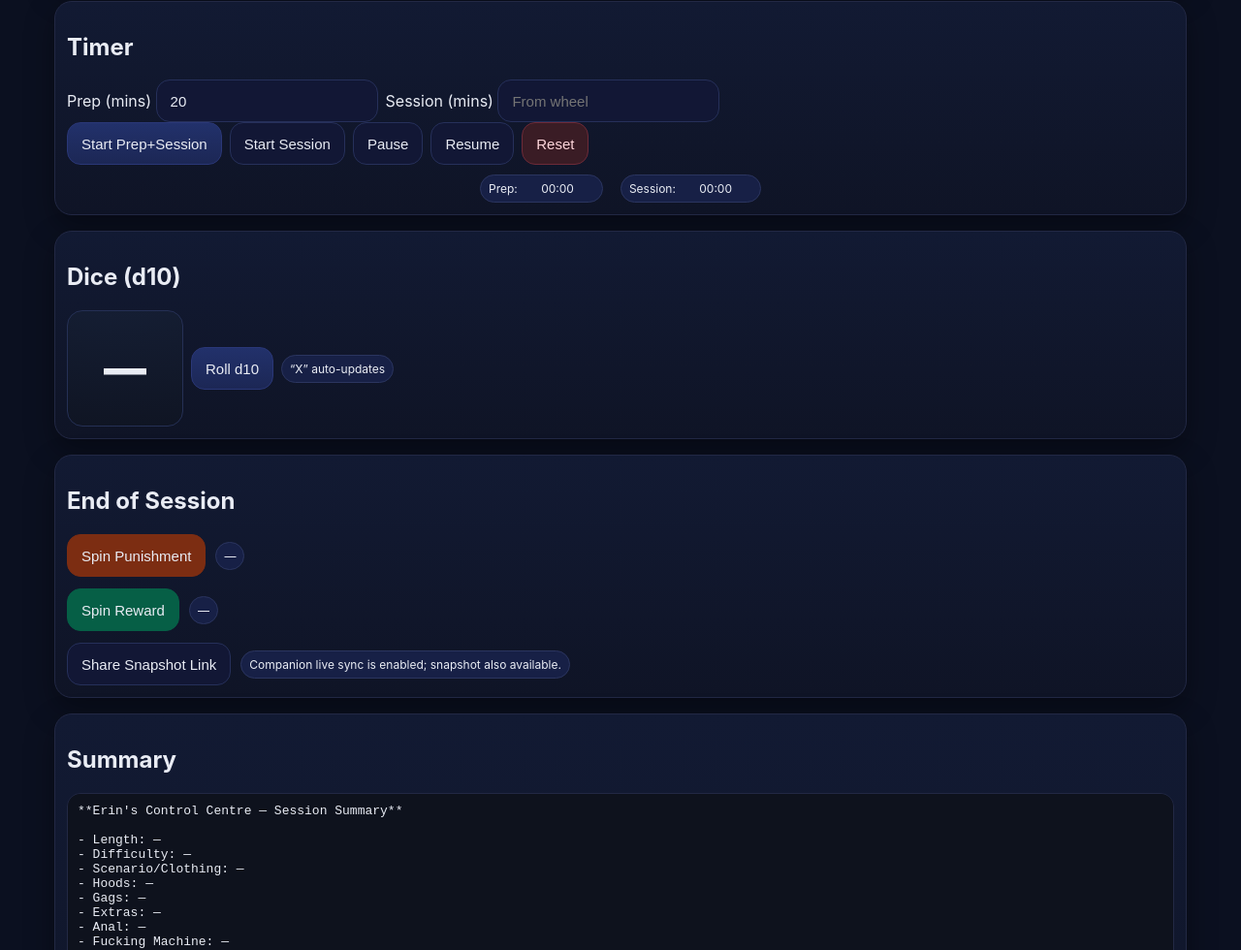
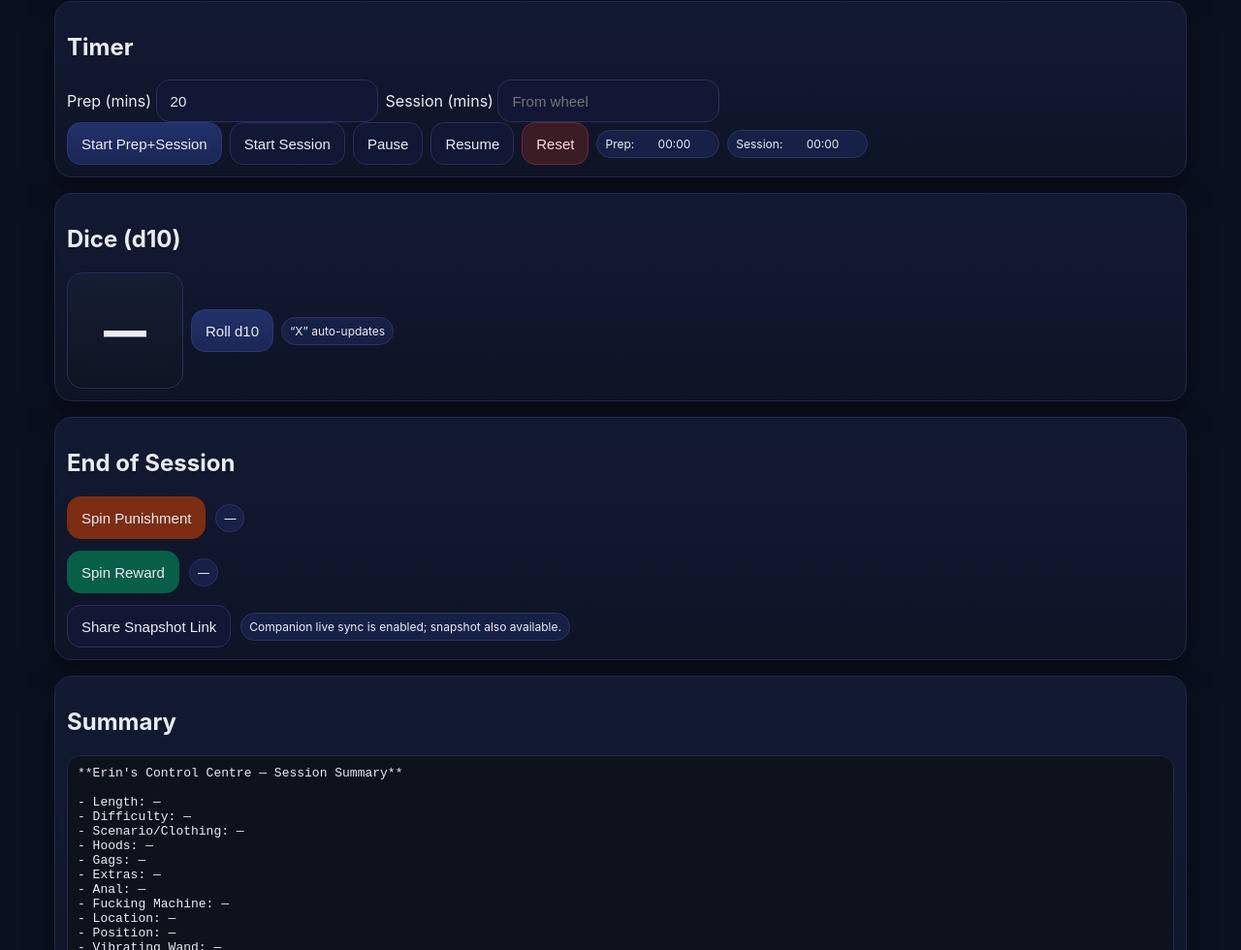
Before and after one commit to johnrwilkinson-ops/ErinsControlCentre, a website: page index.html in a window 1280 px wide. Shown: the part 2332-3312 px from the top of the page at 97% size. Drawn offline with Linux system fonts and the light colour scheme; no server answers.

Commit message:
Update index.html

```diff
--- a/index.html
+++ b/index.html
@@ -148,8 +148,6 @@ pre.out{white-space:pre-wrap; background:#0e121d; border:1px solid var(--line);
       <button id="pauseTimer">Pause</button>
       <button id="resumeTimer">Resume</button>
       <button id="resetTimer" style="background:#3a1c25;border-color:#6d2a38;color:#ffd7dc">Reset</button>
-    </div>
-    <div class="row" style="justify-content:center; gap:18px; margin-top:10px">
       <span class="badge" id="prepFace" class="badge clock">Prep: 00:00</span>
       <span class="badge" id="sessFace" class="badge clock">Session: 00:00</span>
     </div>
```
